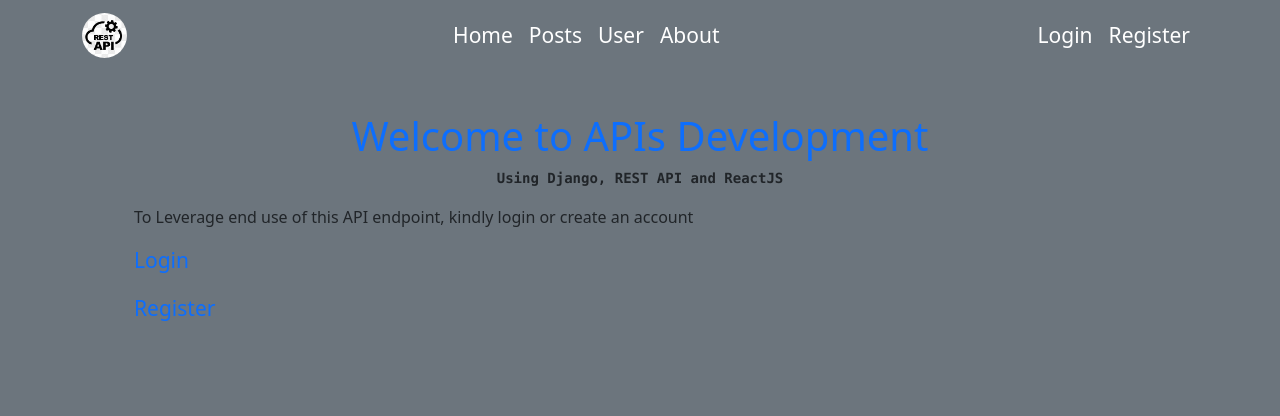
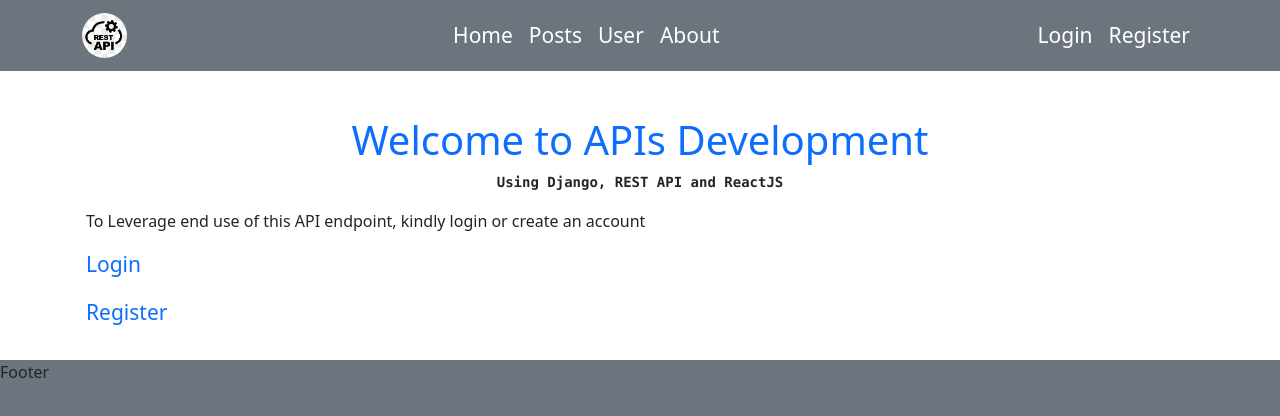
Before and after one commit to Mount-Isaac/APIs_Development, a React (Create React App) app in the folder frontend/: page / in a window 1280 px wide. Shown: the top 416 px of the page. Built offline with nearby package versions, Linux system fonts and the light colour scheme.

Commit message:
new routes

```diff
--- a/frontend/src/App.js
+++ b/frontend/src/App.js
@@ -8,6 +8,7 @@ import Homepage from './components/pages/universal/Homepage'
 import Navbar from './components/pages/universal/Navbar'
 import Page404 from './components/pages/universal/Page404'
 import About from './components/pages/universal/About'
+import Footer from './components/pages/universal/Footer'
 
 import Register from './components/pages/auth/Register'
 import Login from './components/pages/auth/Login'
@@ -23,13 +24,12 @@ import Post from './components/pages/posts/Post'
 export default function App() {
   return (
     <AuthProvider>
+        <div style={{paddingTop:100}} className='bg-white'>
         <Navbar/>
-        <div className='container p-5 my-5'>
           <Routes>
             {/* requires authentications */}
             <Route element={<PrivateRoutes/>}>
               <Route path='/api/post/create' element={<CreatePost/>}/>
-              <Route path='/api/post/view/:id' element={<ViewPost/>}/>
               <Route path='/api/post/edit/:id' element={<EditPost/>}/>
             </Route>
 
@@ -40,6 +40,7 @@ export default function App() {
 
             {/* posts routes */}
             <Route path='/api/post' element={<Post/>}/>
+            <Route path='/api/post/view/:id' element={<ViewPost/>}/>
             <Route path='/api/posts/all/' element={<AllPosts/>}/>
             <Route path='/api/posts/user/:id' element={<UserPosts/>}/>
 
@@ -49,6 +50,7 @@ export default function App() {
             <Route  path='*' element={<Page404/>}/>
           </Routes>
         </div>
+        <Footer/>
       </AuthProvider>
 
   )
```
